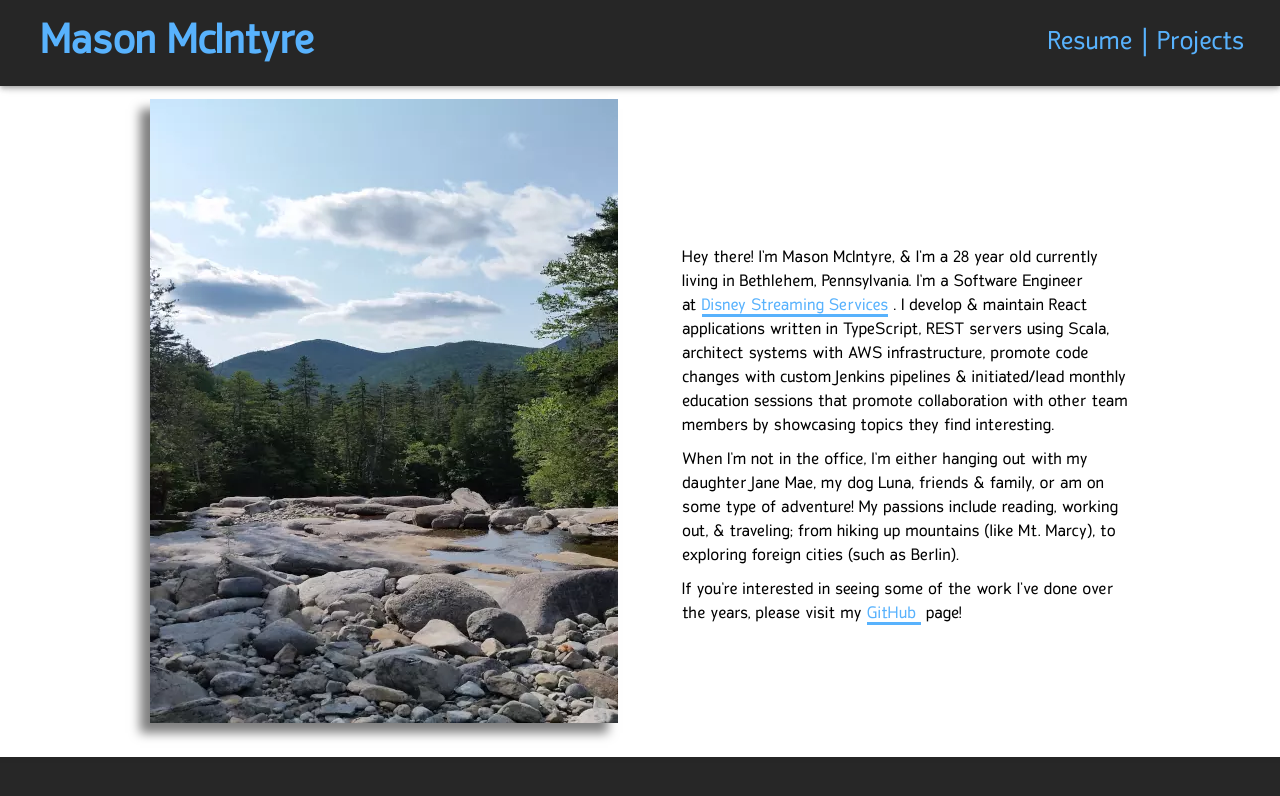
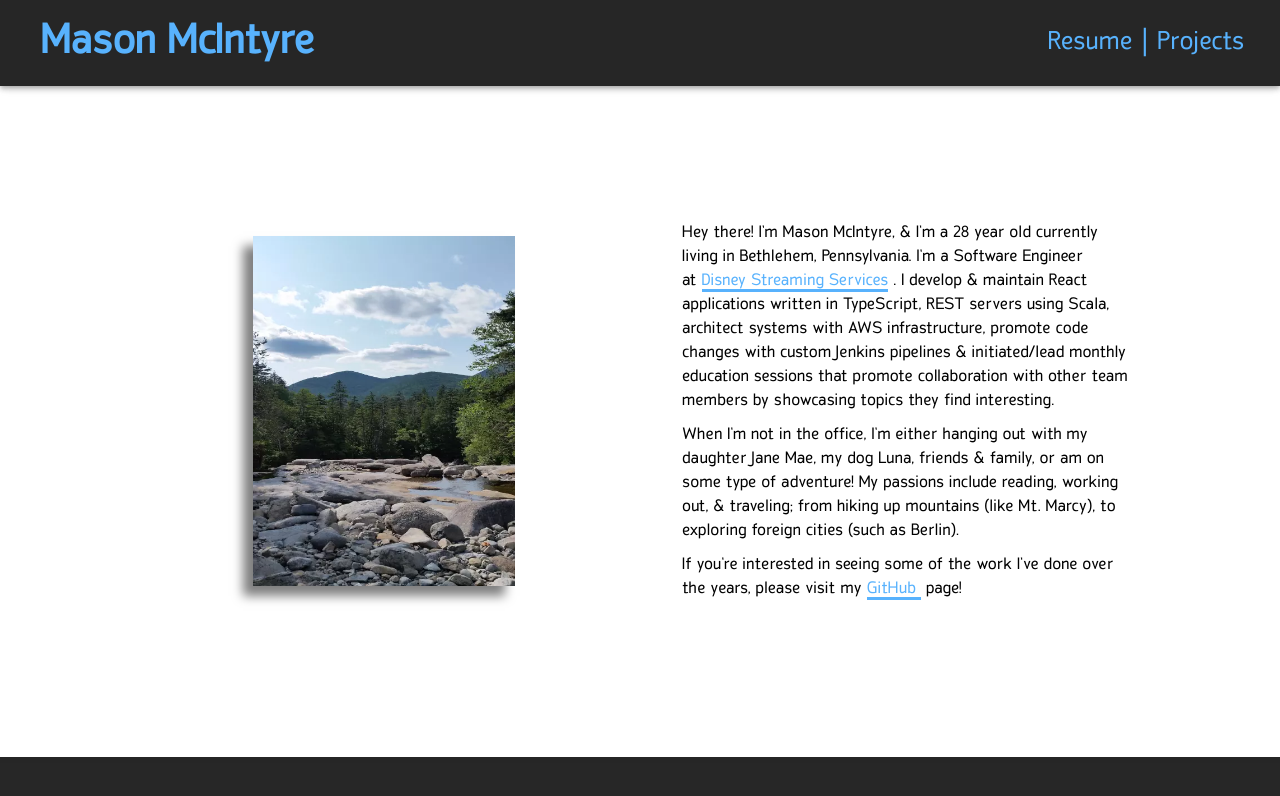
Before and after one commit to mcintyremason/masonmcintyre-nextjs, a Next.js app: page / in a window 1280 px wide. Shown: the top 796 px of the page. Built offline with nearby package versions, Linux system fonts and the light colour scheme; some icons are missing.

Commit message:
cleanup styling for image (#5)

```diff
--- a/components/ContentSection/index.tsx
+++ b/components/ContentSection/index.tsx
@@ -10,8 +10,8 @@ const ContentSection: React.FC<ContentSectionProps> = (_: ContentSectionProps) =
         <img
           src="/img/20160720_Mt-Marcy-Stream-View_468x624.webp"
           alt="Mt. Marcy"
-          width="468"
-          height="624"
+          width="262"
+          height="350"
         />
       </div>
       <div className="about-container">
--- a/package.json
+++ b/package.json
@@ -21,9 +21,9 @@
     "webpack": "4.11.1"
   },
   "devDependencies": {
+    "@types/node": "^14.0.0",
     "@types/react": "^17.0.2",
     "@types/react-dom": "^17.0.2",
-    "@types/node": "^14.0.0",
     "typescript": "4.0"
   },
   "license": "MIT"
--- a/public/css/app.css
+++ b/public/css/app.css
@@ -338,6 +338,11 @@ h6 {
   text-align: unset;
 }
 
+.app.index .main .about-container p:first-child {
+  margin: 0;
+  text-align: unset;
+}
+
 .app.projects .header-container {
   height: 74px;
 }
@@ -495,8 +500,6 @@ h6 {
     grid-template-columns: 15% auto 15%;
   }
   .app.index .main .img-container img {
-    max-height: 624px;
-    max-width: 468px;
     width: 100%;
   }
   .app.projects .main {
@@ -506,7 +509,7 @@ h6 {
 
 @media screen and (min-width: 660px) {
   .app.index .main {
-    margin: var(--desktop-header-height) 0;
+    margin: var(--desktop-header-height) 0 0;
   }
   .app .header-container .header {
     margin: 0 4%;
@@ -646,7 +649,7 @@ h6 {
     margin: var(--desktop-header-height) 0 0;
   }
   .app.index .main .about-container {
-    margin: 40px 0 0;
+    margin: 0;
   }
   .app.projects .header-container {
     height: auto;
```
Also changed, not shown: 1 other file (tests, documents, lock files or other folders).
